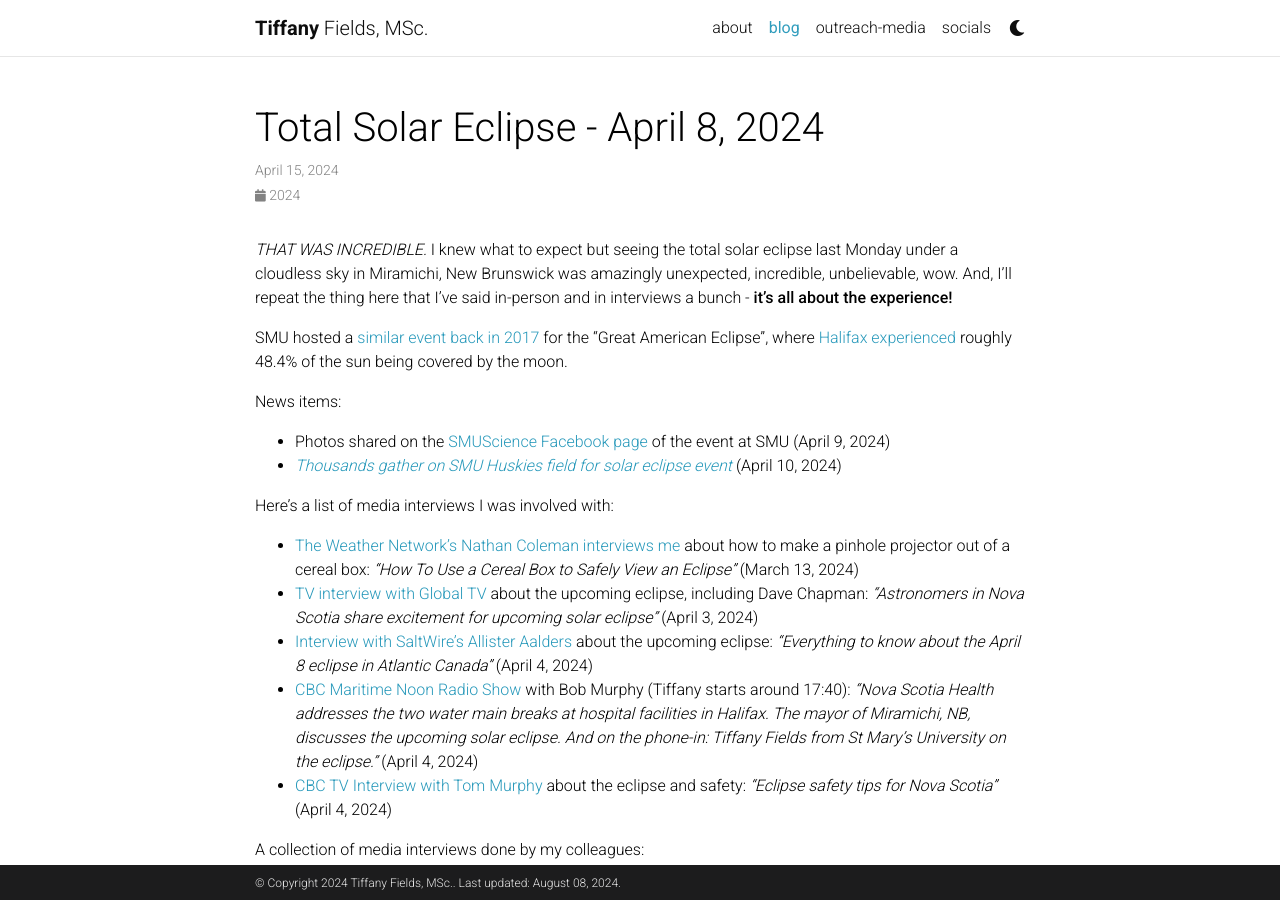
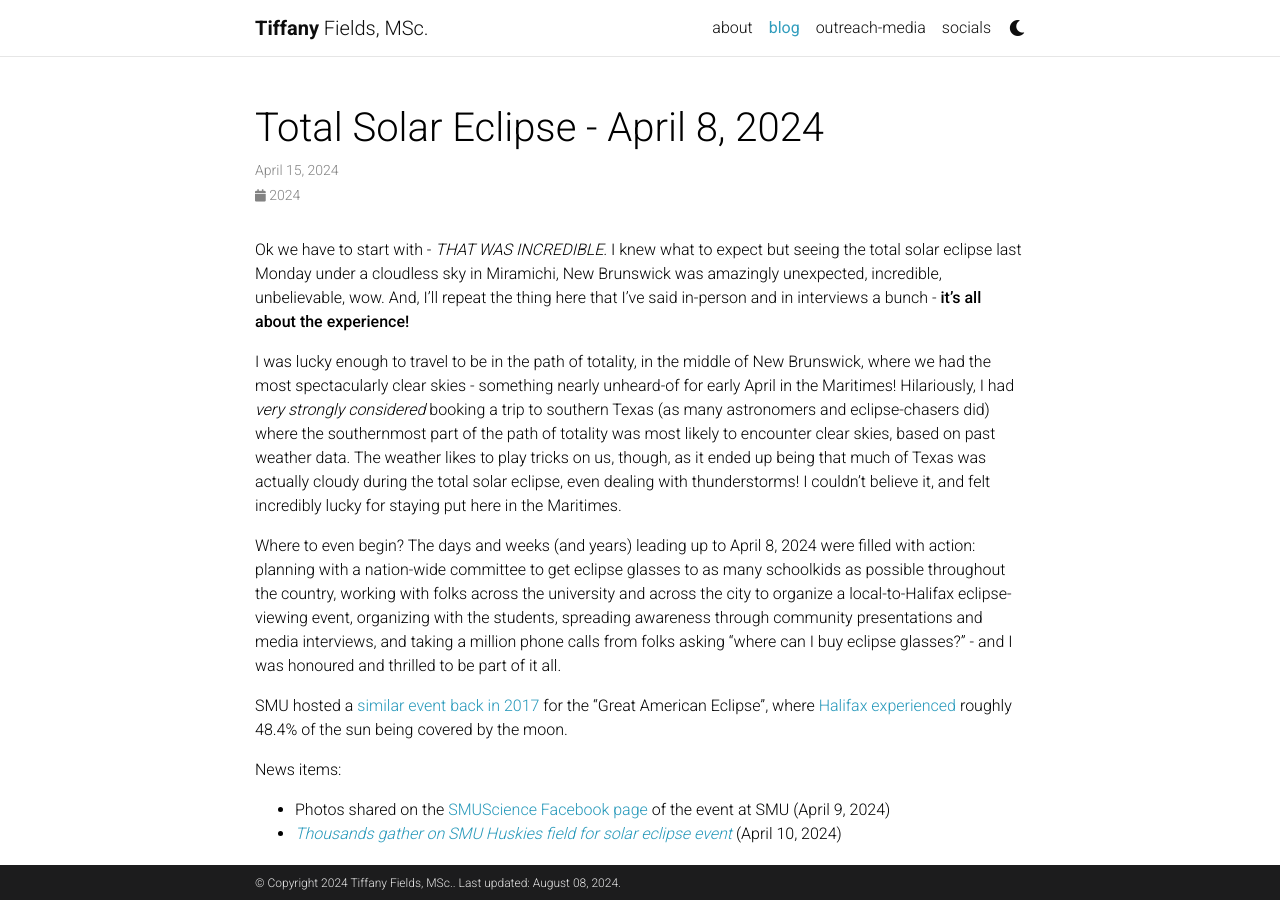
Before and after one commit to tiffzny/tiffzny.github.io, a Jekyll site: the page built from _posts/2024-04-10-total-solar-eclipse-2024.md, in a window 1280 px wide and 900 px high. Built offline with Jekyll 4.4.1, drawn with Linux system fonts in a browser that asks for light colours; comment, search, counter and statistics services are not loaded; a style sheet for code colours, icons or effects is not loaded.

Commit message:
eclipse update

```diff
--- a/_posts/2024-04-10-total-solar-eclipse-2024.md
+++ b/_posts/2024-04-10-total-solar-eclipse-2024.md
@@ -6,12 +6,13 @@ inline: false
 ---
 
 
-*THAT WAS INCREDIBLE.* I knew what to expect but seeing the total solar eclipse last Monday under a cloudless sky in Miramichi, New Brunswick was amazingly unexpected, incredible, unbelievable, wow. And, I'll repeat the thing here that I've said in-person and in interviews a bunch - **it's all about the experience!**
+Ok we have to start with - *THAT WAS INCREDIBLE.* I knew what to expect but seeing the total solar eclipse last Monday under a cloudless sky in Miramichi, New Brunswick was amazingly unexpected, incredible, unbelievable, wow. And, I'll repeat the thing here that I've said in-person and in interviews a bunch - **it's all about the experience!**
 
+I was lucky enough to travel to be in the path of totality, in the middle of New Brunswick, where we had the most spectacularly clear skies - something nearly unheard-of for early April in the Maritimes! Hilariously, I had *very strongly considered* booking a trip to southern Texas (as many astronomers and eclipse-chasers did) where the southernmost part of the path of totality was most likely to encounter clear skies, based on past weather data. The weather likes to play tricks on us, though, as it ended up being that much of Texas was actually cloudy during the total solar eclipse, even dealing with thunderstorms! I couldn't believe it, and felt incredibly lucky for staying put here in the Maritimes.
 
+Where to even begin? The days and weeks (and years) leading up to April 8, 2024 were filled with action: planning with a nation-wide committee to get eclipse glasses to as many schoolkids as possible throughout the country, working with folks across the university and across the city to organize a local-to-Halifax eclipse-viewing event, organizing with the students, spreading awareness through community presentations and media interviews, and taking a million phone calls from folks asking "where can I buy eclipse glasses?" - and I was honoured and thrilled to be part of it all.
 
 SMU hosted a [similar event back in 2017](https://news.smu.ca/news/2017/8/23/smu-solar-eclipse-viewing-event-a-success) for the "Great American Eclipse", where [Halifax experienced](https://www.timeanddate.com/eclipse/in/canada/halifax?iso=20170821) roughly 48.4% of the sun being covered by the moon.
-
 
 News items:
 * Photos shared on the [SMUScience Facebook page](https://www.facebook.com/media/set/?set=a.951054597022732&type=3) of the event at SMU (April 9, 2024)
```
